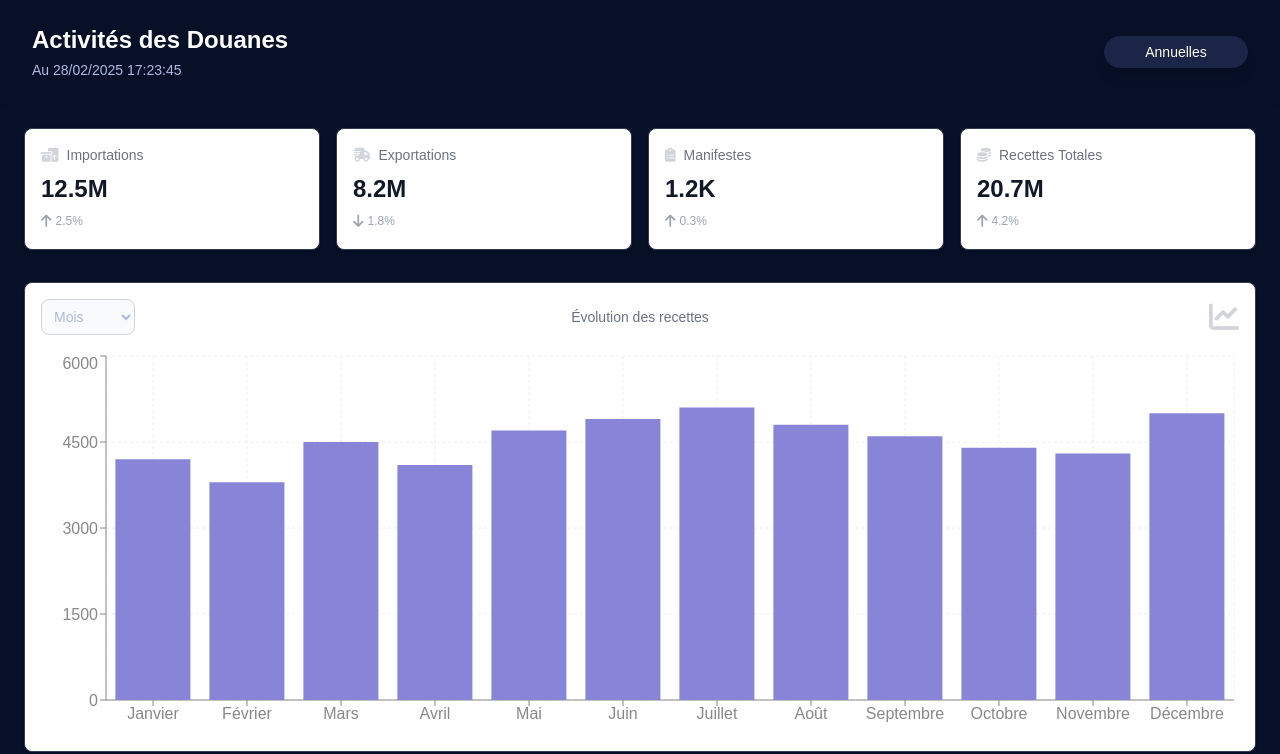
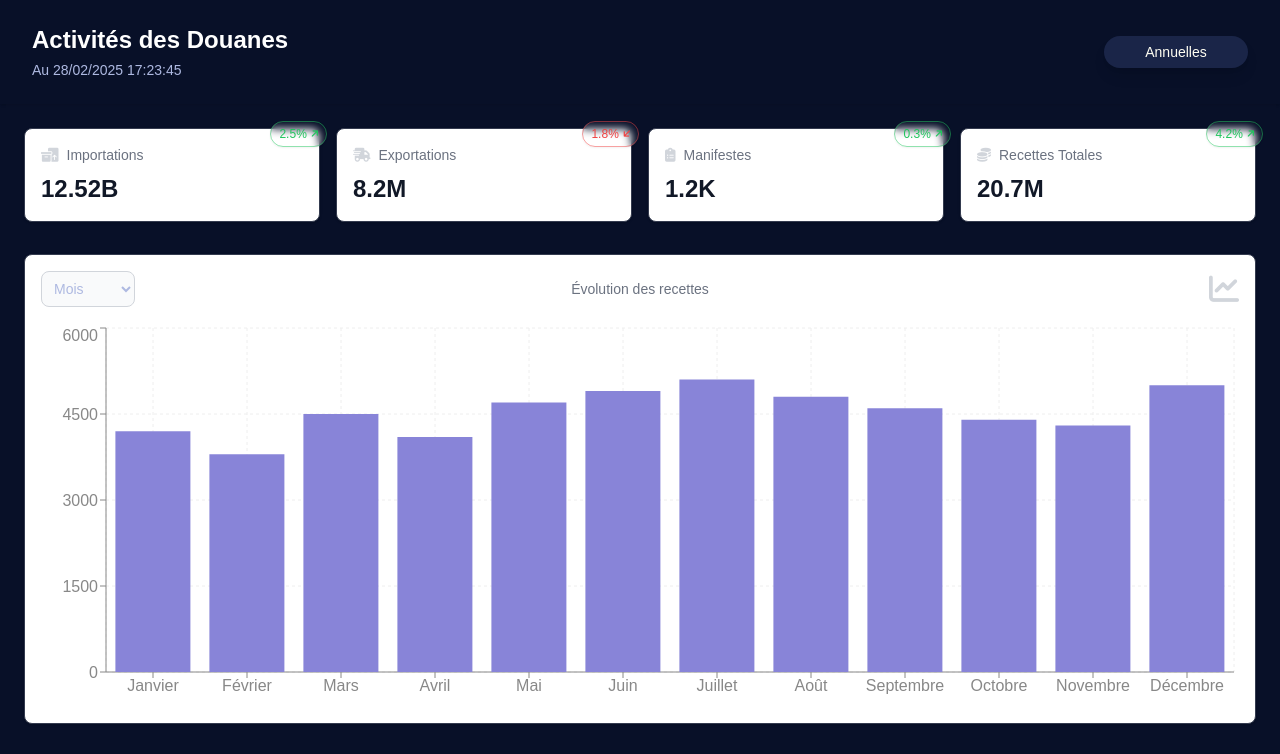
Before and after one commit to Kalixor/djib_2, a React (Vite) app: page / in a window 1280 px wide. Shown: the top 754 px of the page. Built offline with nearby package versions, Linux system fonts and the light colour scheme; a web font is replaced by a local one.

Commit message:
Initial commit from your app

```diff
--- a/src/components/Dashboard.jsx
+++ b/src/components/Dashboard.jsx
@@ -12,7 +12,7 @@ export default function Dashboard({ filters, setFilters }) {
       <div className="grid grid-cols-1 md:grid-cols-4 gap-4 mb-8 relative" style={{ gridAutoRows: '1fr' }}>
         <KPI
           title="Importations"
-          value="12.5M"
+          value="12.52B"
           isActive={activeKPI === 'Importations'}
           onClick={() => setActiveKPI(activeKPI === 'Importations' ? null : 'Importations')}
           style={{ gridRow: 'span 2' }}
--- a/src/components/KPI.jsx
+++ b/src/components/KPI.jsx
@@ -294,6 +294,43 @@ const KPI = ({ title, value, isActive, onClick }) => {
   'Recettes Totales': { value: 4.2, trend: 'up' }
 }
 
+const renderVariationBadge = (title) => {
+	const variation = variations[title]
+	const isPositive = variation.trend === 'up'
+	const arrowClass = isPositive
+		? 'fas fa-arrow-up rotate-45'
+		: 'fas fa-arrow-down rotate-45'
+
+	return (
+		<div className={`
+			absolute -top-2 -right-2
+			px-2 py-1 rounded-full
+			border ${
+				isPositive
+					? 'border-green-500/50'
+					: 'border-red-500/50'
+			}
+			bg-${
+				isPositive
+					? 'green-500/10'
+					: 'red-500/10'
+			}
+			backdrop-blur-sm
+			shadow-sm
+			flex items-center gap-1
+			text-xs font-medium
+			${
+				isPositive
+					? 'text-green-500'
+					: 'text-red-500'
+			}
+		`}>
+			<span>{variation.value}%</span>
+			<i className={`${arrowClass} text-[0.6rem]`} />
+		</div>
+	)
+}
+
 const renderKPIHeader = () => {
   const variation = variations[title]
   const arrowClass = variation.trend === 'up'
@@ -322,30 +359,12 @@ const renderKPIHeader = () => {
       </div>
 
       {/* Variation */}
-      <div className="flex items-center gap-1 mt-1">
-        <div>
-          <i className={`${arrowClass} text-sm ${
-            isActive
-              ? variation.trend === 'up'
-                ? 'text-green-500'
-                : 'text-red-500'
-              : 'text-gray-400'
-          }`} />
-        </div>
-        <span className={`text-xs ${
-          isActive
-            ? variation.trend === 'up'
-              ? 'text-green-500'
-              : 'text-red-500'
-            : 'text-gray-400'
-        }`}>
-          {variation.value}%
-        </span>
-      </div>
+
     </div>
   )
 }
 
+ // Ajouter le badge dans le rendu principal
 return (
   <div
     ref={kpiRef}
@@ -356,6 +375,7 @@ const renderKPIHeader = () => {
     } transition-all duration-300 cursor-pointer relative`}
     onClick={onClick}
   >
+    {renderVariationBadge(title)}
     {renderKPIHeader()}
 
       {isActive && (
```
Lines whose indentation alone changed are shown as unchanged.
